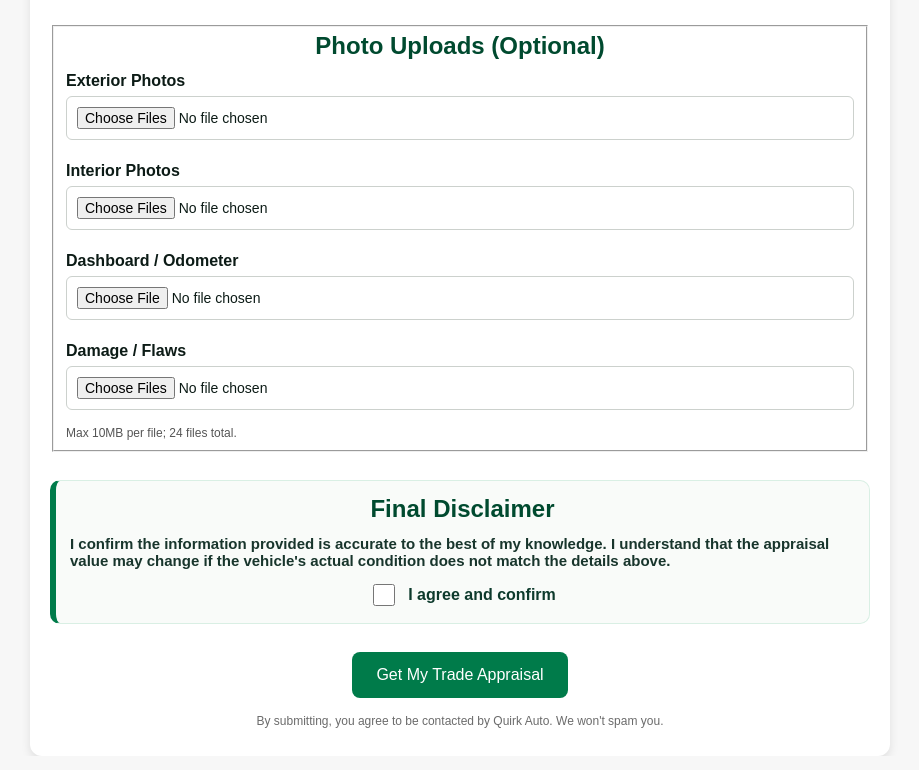
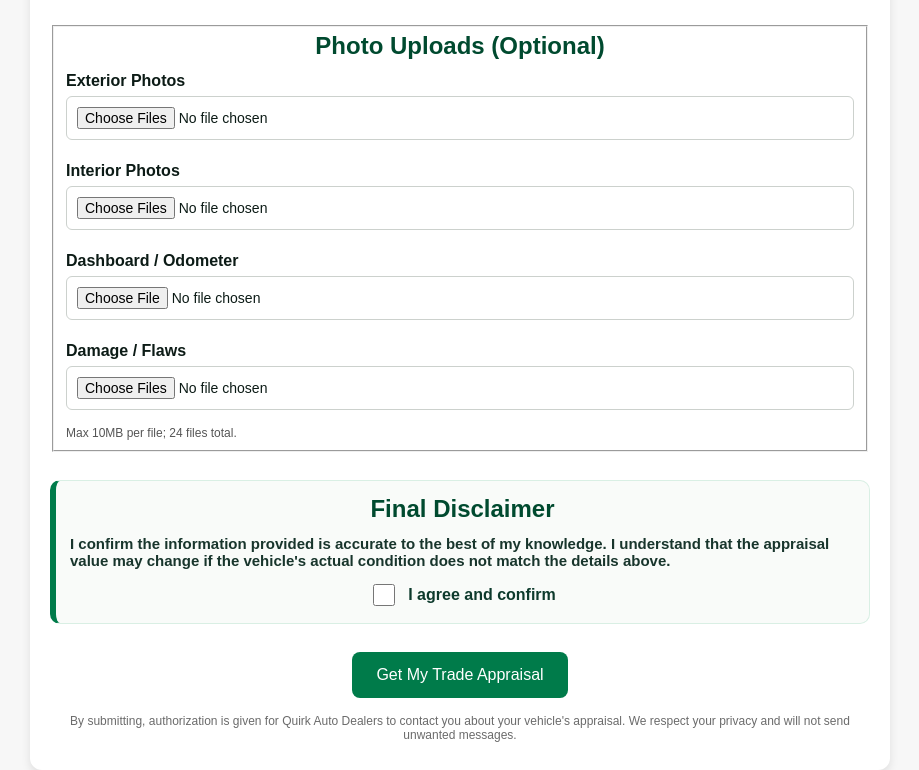
Before and after one commit to mpalmer79/quirk-trade-appraisal-NH-individual, a plain HTML site: page index.html in a window 1280 px wide. Shown: the part 2179-2949 px from the top of the page, without its empty margins (180-1099 px from the left). Drawn offline with Linux system fonts and the light colour scheme; no server answers.

Commit message:
Update index.html

```diff
--- a/index.html
+++ b/index.html
@@ -254,7 +254,7 @@
     </div>
 
     <button type="submit" id="submitBtn" data-i18n="submit">Get My Trade Appraisal</button>
-    <div class="smallprint">By submitting, you agree to be contacted by Quirk Auto. We won't spam you.</div>
+    <div class="smallprint">By submitting, authorization is given for Quirk Auto Dealers to contact you about your vehicle's appraisal. We respect your privacy and will not send unwanted messages.</div>
   </form>
 
   <div id="toast" class="toast" role="status" aria-live="polite"></div>
```
